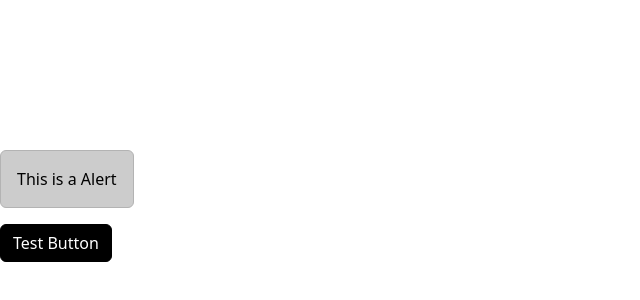
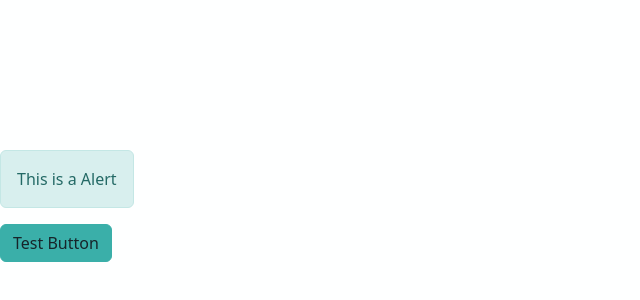
Before and after one commit to thorrellt/react-portfolio, a React (Vite) app: page / in a window 1280 px wide. Shown: the part 194-494 px from the top of the page, without its empty margins (0-640 px from the left). Built offline with nearby package versions, Linux system fonts and the light colour scheme.

Commit message:
add customer colors for BS themes

```diff
--- a/src/components/App.jsx
+++ b/src/components/App.jsx
@@ -11,7 +11,7 @@ function App() {
   return (
     <div className="App">
       <Alert >This is a Alert</Alert>
-      <Button variant="primary">Test Button</Button>
+      <Button className="red ">Test Button</Button>
 
     </div>
   )
--- a/src/scss/custom.scss
+++ b/src/scss/custom.scss
@@ -1,10 +1,17 @@
 
 
 $theme-colors: (
-    "primary": black,
-    "danger": teal
+    "primary": #3AAFA9,
+    "secondary": #DEF2F1,
+    "danger": #9B1D20,
+    "light": #FEFFFF,
+    "dark": #17252A
 );
 
+$white: #FEFFFF;
+$black: #17252A;
+$gray-500: #2B7A78;
+$gray-700: #205a58;
 
 // import bootstrap
 @import 'bootstrap/scss/bootstrap';
```
